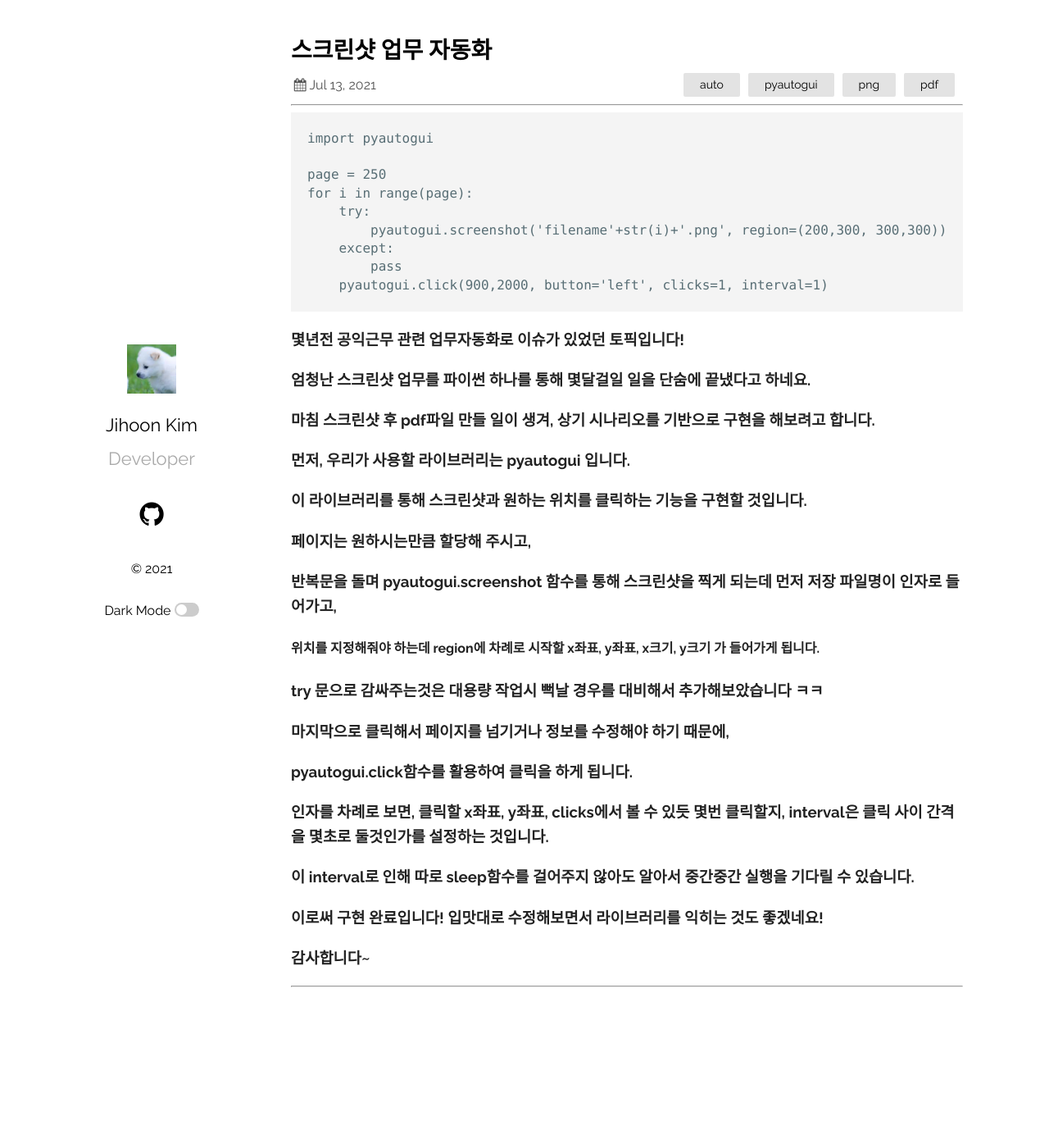
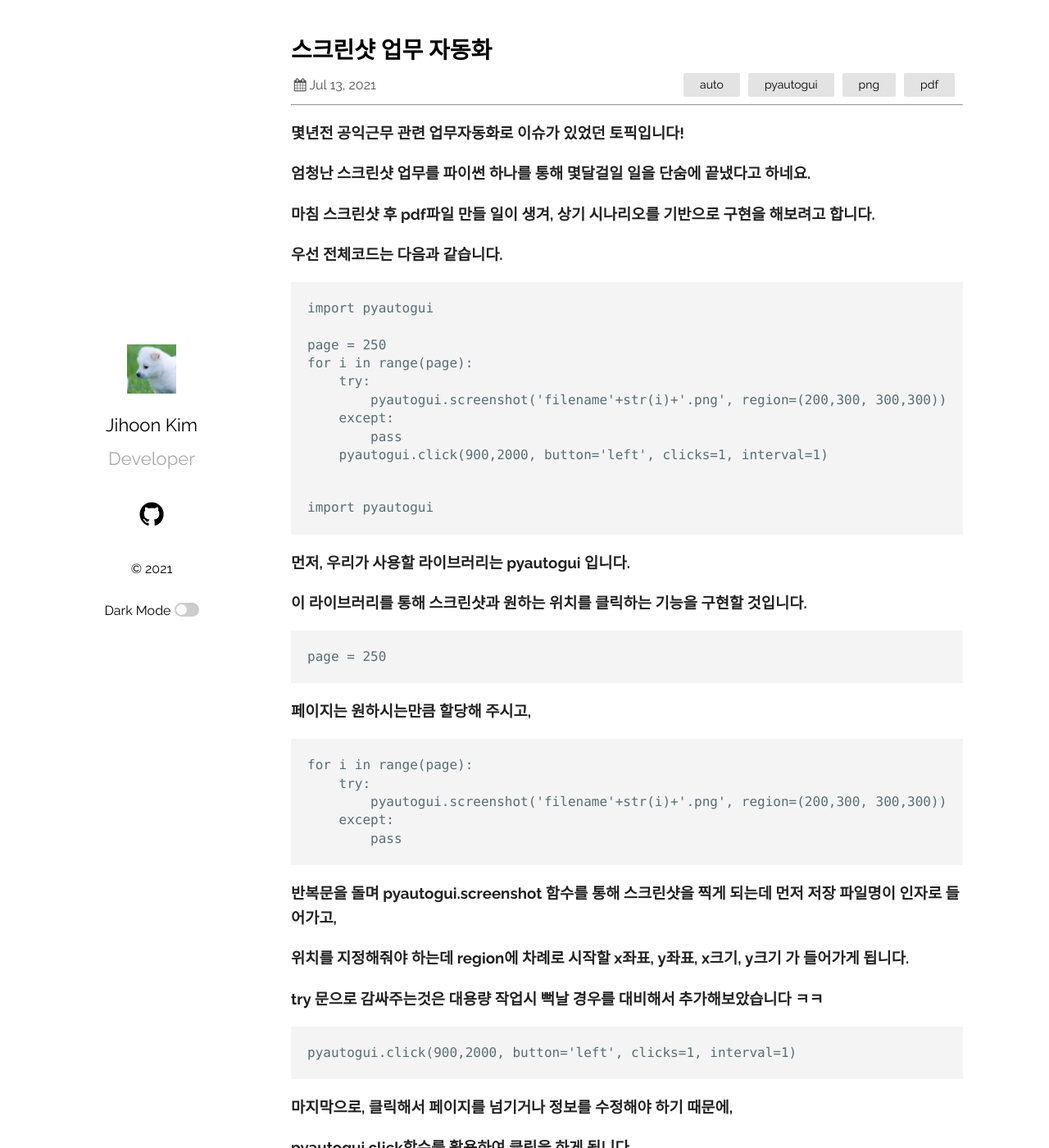
Before and after one commit to 201710757/201710757.github.io, a Jekyll site: the page built from _posts/2021-07-13-23:31:03.markdown, in a window 1280 px wide and 1400 px high. Shown: the whole window at 82% size. Built offline with Jekyll 4.4.1, drawn with Linux system fonts in a browser that asks for light colours.

Commit message:
total modify

````diff
--- a/_posts/2021-07-13-23:31:03.markdown
+++ b/_posts/2021-07-13-23:31:03.markdown
@@ -5,6 +5,11 @@ date: 2021-07-13
 categories: auto pyautogui png pdf
 ---
 ---
+### 몇년전 공익근무 관련 업무자동화로 이슈가 있었던 토픽입니다!
+### 엄청난 스크린샷 업무를 파이썬 하나를 통해 몇달걸일 일을 단숨에 끝냈다고 하네요.
+### 마침 스크린샷 후 pdf파일 만들 일이 생겨, 상기 시나리오를 기반으로 구현을 해보려고 합니다.
+### 우선 전체코드는 다음과 같습니다.
+
 ```
 import pyautogui
 
@@ -16,27 +21,33 @@ for i in range(page):
         pass
     pyautogui.click(900,2000, button='left', clicks=1, interval=1)
 ```
-### 몇년전 공익근무 관련 업무자동화로 이슈가 있었던 토픽입니다!
-### 엄청난 스크린샷 업무를 파이썬 하나를 통해 몇달걸일 일을 단숨에 끝냈다고 하네요.
-
-
-
-### 마침 스크린샷 후 pdf파일 만들 일이 생겨, 상기 시나리오를 기반으로 구현을 해보려고 합니다.
-
-
+```
+import pyautogui
+```
 ### 먼저, 우리가 사용할 라이브러리는 pyautogui 입니다.
 ### 이 라이브러리를 통해 스크린샷과 원하는 위치를 클릭하는 기능을 구현할 것입니다.
 
-
+```
+page = 250
+```
 ### 페이지는 원하시는만큼 할당해 주시고,
+```
+for i in range(page):
+    try:
+        pyautogui.screenshot('filename'+str(i)+'.png', region=(200,300, 300,300))
+    except:
+        pass
+```
 ### 반복문을 돌며 pyautogui.screenshot 함수를 통해 스크린샷을 찍게 되는데 먼저 저장 파일명이 인자로 들어가고,
-#### 위치를 지정해줘야 하는데 region에 차례로 시작할 x좌표, y좌표, x크기, y크기 가 들어가게 됩니다.
+### 위치를 지정해줘야 하는데 region에 차례로 시작할 x좌표, y좌표, x크기, y크기 가 들어가게 됩니다.
 
 
 ### try 문으로 감싸주는것은 대용량 작업시 뻑날 경우를 대비해서 추가해보았습니다 ㅋㅋ
 
-
-### 마지막으로 클릭해서 페이지를 넘기거나 정보를 수정해야 하기 때문에,
+```
+pyautogui.click(900,2000, button='left', clicks=1, interval=1)
+```
+### 마지막으로, 클릭해서 페이지를 넘기거나 정보를 수정해야 하기 때문에,
 ### pyautogui.click함수를 활용하여 클릭을 하게 됩니다.
 ### 인자를 차례로 보면, 클릭할 x좌표, y좌표, clicks에서 볼 수 있듯 몇번 클릭할지, interval은 클릭 사이 간격을 몇초로 둘것인가를 설정하는 것입니다.
 ### 이 interval로 인해 따로 sleep함수를 걸어주지 않아도 알아서 중간중간 실행을 기다릴 수 있습니다.
````
